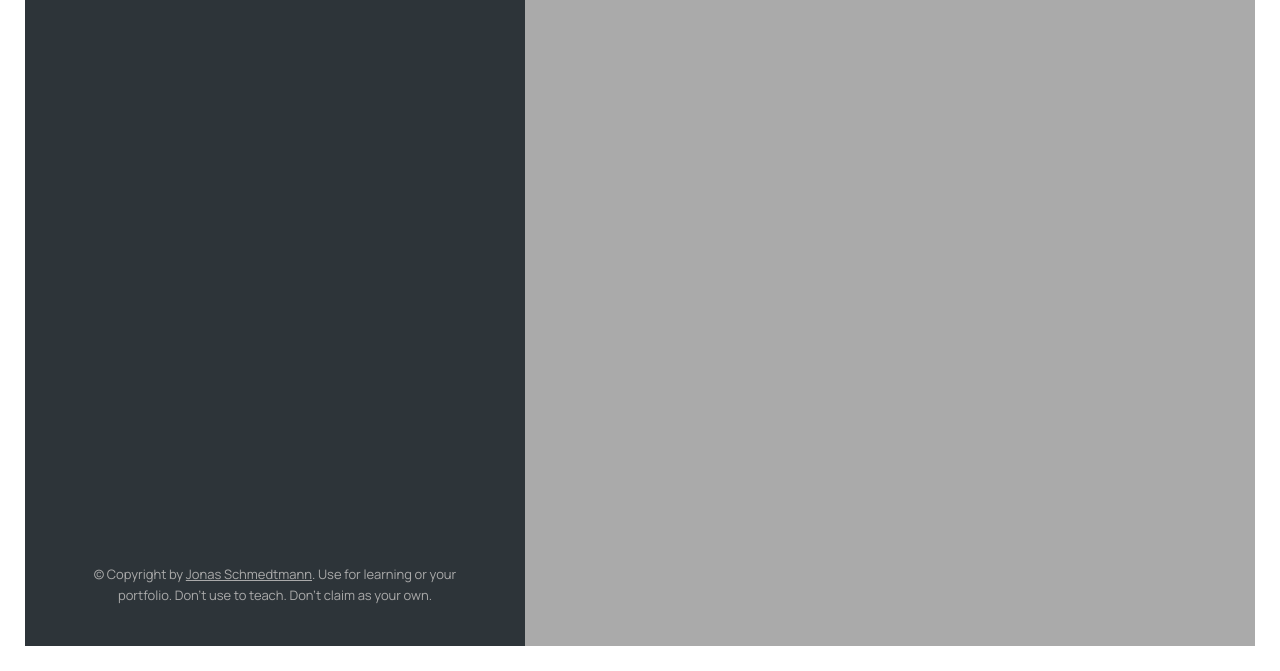
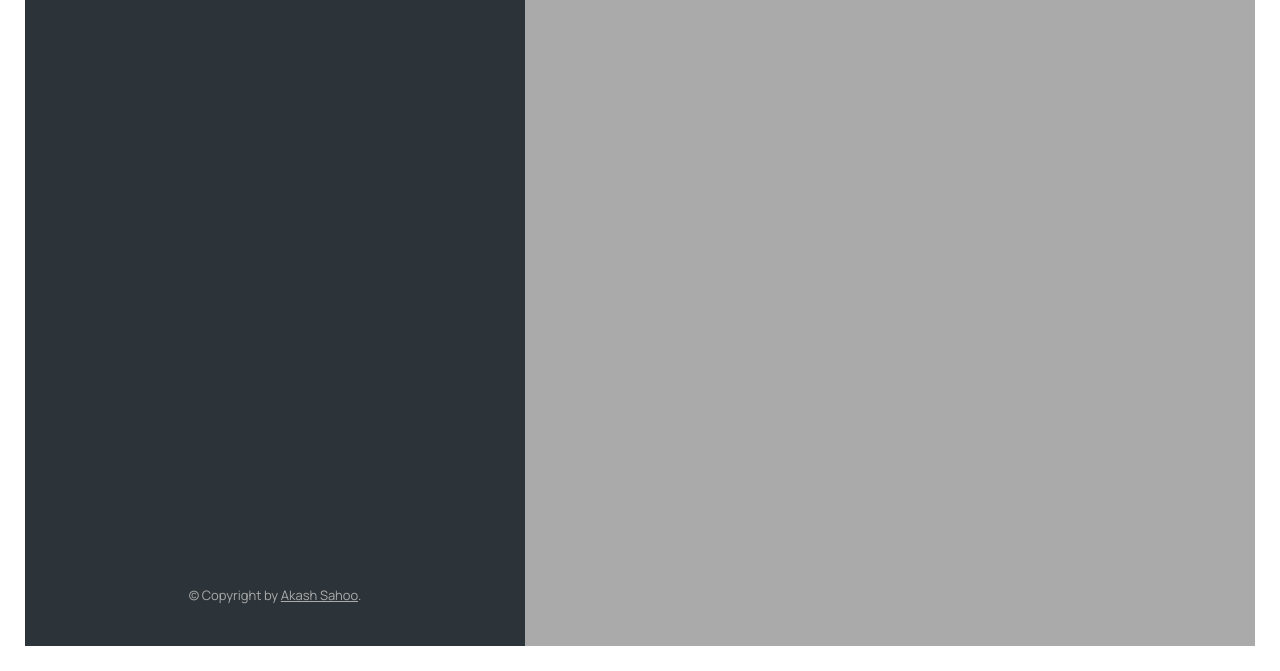
Before and after one commit to Akashsahoo/js_mapty, a plain HTML site: page index.html in a window 1280 px wide. Shown: the part 129-800 px from the top of the page. Drawn offline with nearby package versions, Linux system fonts and the light colour scheme.

Commit message:
index file change

```diff
--- a/index.html
+++ b/index.html
@@ -127,9 +127,10 @@
           class="twitter-link"
           target="_blank"
           href="https://twitter.com/jonasschmedtman"
-          >Jonas Schmedtmann</a
-        >. Use for learning or your portfolio. Don't use to teach. Don't claim
-        as your own.
+          >Akash Sahoo</a
+        >.
+         <!-- Use for learning or your portfolio. Don't use to teach. Don't claim
+        as your own. -->
       </p>
     </div>
 
```
